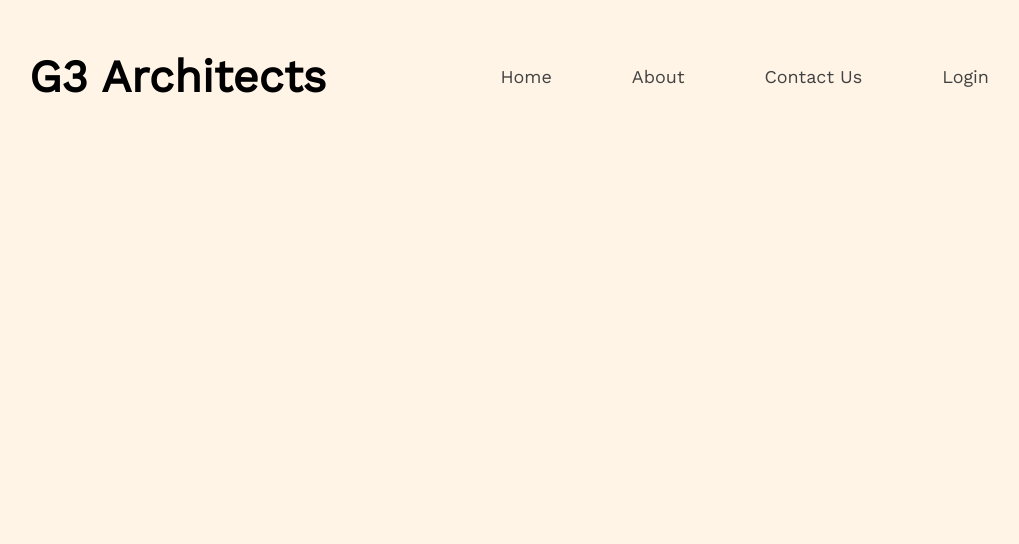
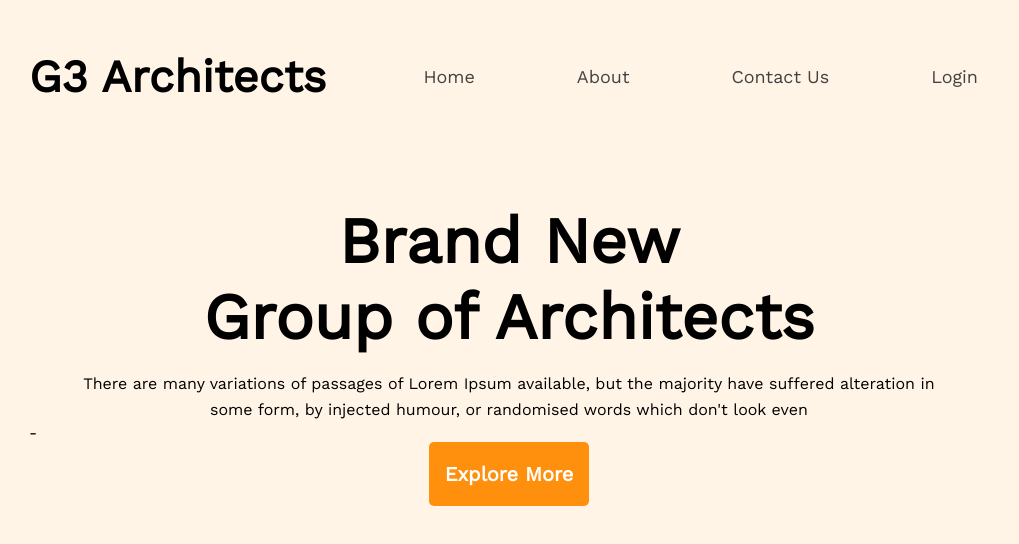
Before and after one commit to sakilbd/G3-Architects, a plain HTML site: page index.html in a window 1280 px wide. Shown: the top 544 px of the page, without its empty margins (131-1150 px from the left). Drawn offline with nearby package versions, Linux system fonts and the light colour scheme.

Commit message:
some changes

```diff
--- a/index.html
+++ b/index.html
@@ -26,6 +26,22 @@
                         </ul>
                     </div>
                 </nav>
+                <!-- title section -->
+                <section class="header-section">
+                    <div class="header-text">
+                        <div class="header-title">
+                            <span>Brand New</span><br /> Group of Architects
+                        </div>
+                        <div class="header-sub-texts">
+                            <span>There are many variations of passages of Lorem Ipsum
+                  available, but the majority have suffered alteration in</span> some form, by injected humour, or randomised words which don't look even
+                        </div>
+                    </div>
+                </section>-
+                <div class="header-button">
+                    <button>Explore More</button>
+                </div>
+                </section>
             </div>
         </div>
     </header>
--- a/styles.css
+++ b/styles.css
@@ -49,3 +49,81 @@ nav {
     font-size: 18px;
     color: #424242;
 }
+
+.nav-right>ul>li {
+    /* background: #FF900E; */
+    border: 1px solid rgba(223, 208, 208, 0);
+    padding: 10px;
+    position: relative;
+    border-radius: 5px;
+    transition: background .3s ease;
+}
+
+.nav-right>ul>li:hover {
+    background: #FF900E;
+    border: 1px solid rgb(223, 208, 208);
+    padding: 10px;
+    position: relative;
+    border-radius: 5px;
+}
+
+
+/* .header-text {
+    width: 100%;
+    display: flex;
+    justify-content: center;
+    align-items: center;
+} */
+
+.header-text {
+    max-width: 862px;
+    display: flex;
+    flex-direction: column;
+    align-items: center;
+    gap: 1rem;
+}
+
+.header-title {
+    text-align: center;
+    font-size: 64px;
+    font-weight: bold;
+}
+
+.header-section {
+    /* max-width: 862px; */
+    width: 100%;
+    display: flex;
+    justify-content: center;
+    align-items: center;
+    margin-top: 100px;
+}
+
+.header-sub-texts {
+    text-align: center;
+    font-size: 16px;
+    line-height: 26px;
+}
+
+button {
+    /* text-align: right; */
+    font-size: 20px;
+    font-weight: bold;
+    height: 64px;
+    width: 160px;
+    background-color: #FF900E;
+    border: none;
+    color: white;
+    border-radius: 5px;
+    transition: background .3s ease;
+}
+
+.header-button {
+    display: flex;
+    align-items: center;
+    justify-content: center;
+}
+
+button:hover {
+    background: #ac6617;
+    transform: scale(1.)
+}
```
